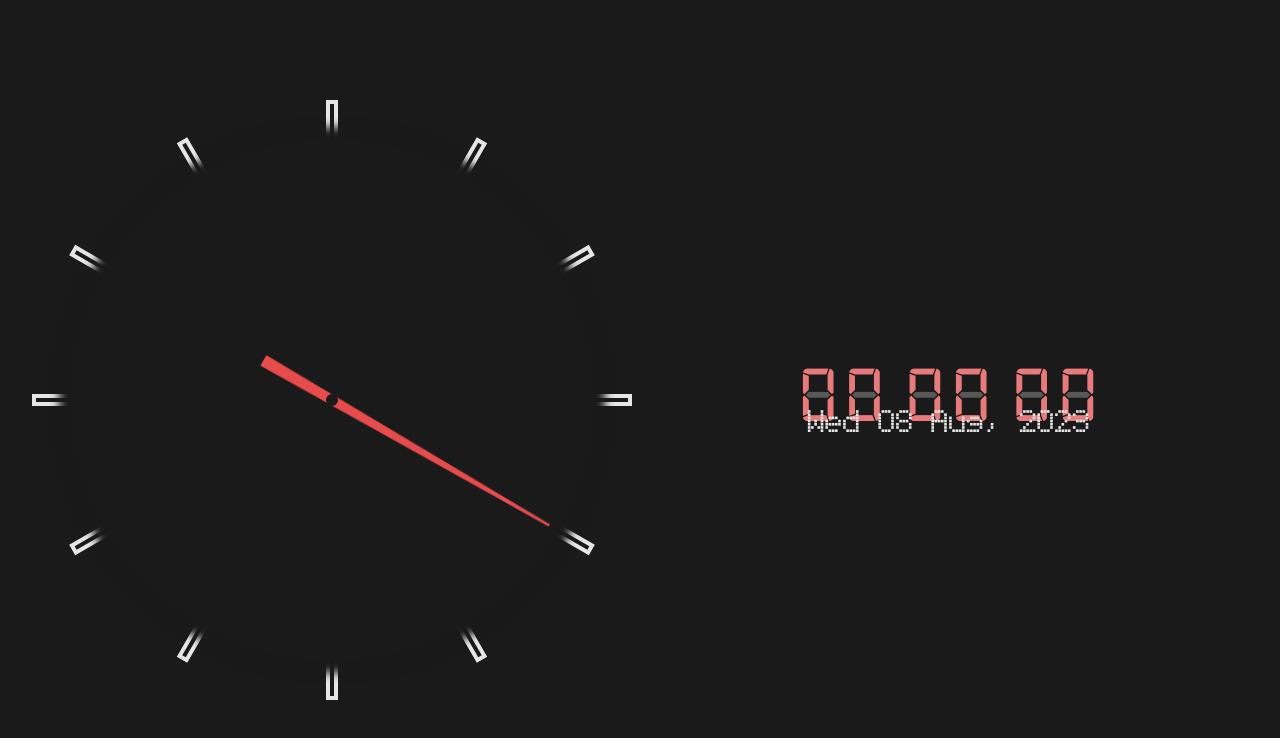
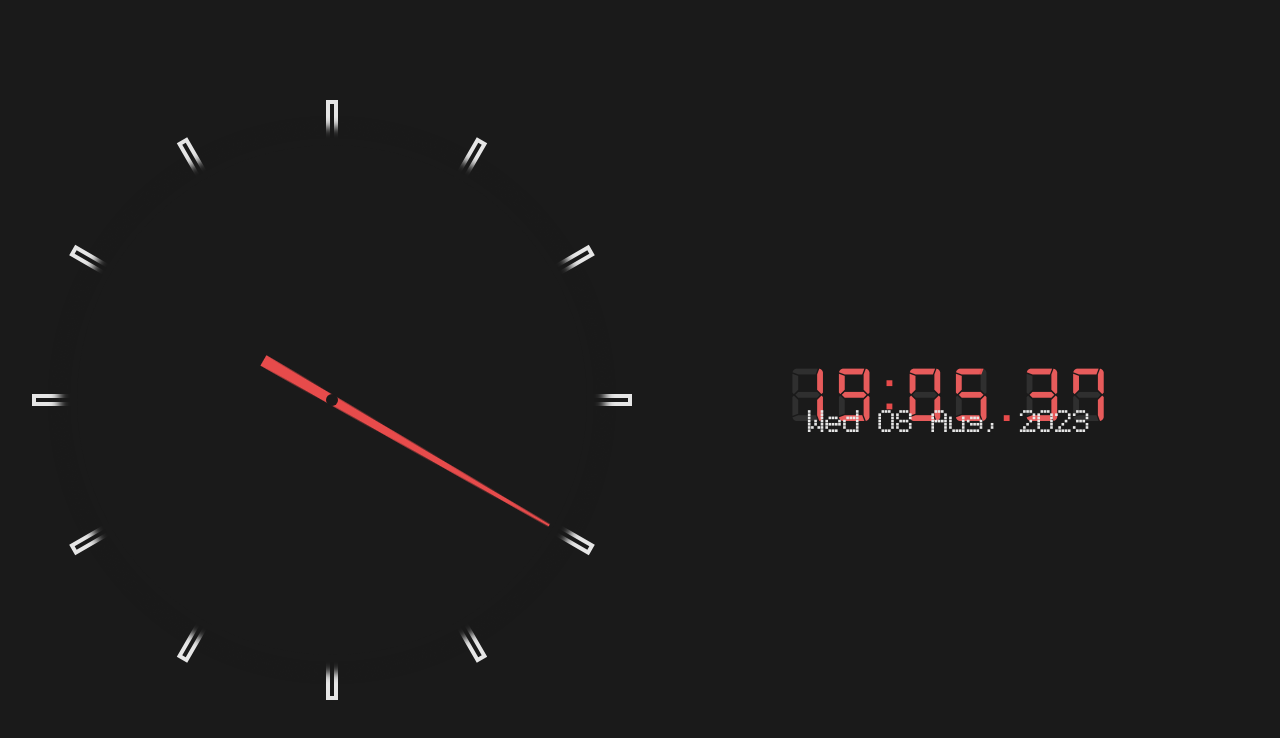
Before and after one commit to wilian05012/HtmlClock, a website built with webpack: page index.html in a window 1280 px wide. Built offline with nearby package versions, Linux system fonts and the light colour scheme.

Commit message:
animating digital clock

```diff
--- a/index.html
+++ b/index.html
@@ -21,32 +21,35 @@
                 <div id="digitalDisplay" class="digital fs-5x fg-accent1">
                     <div> <!-- Hours -->
                         <div class="digit">
-                            <div>0</div>
                             <div>8</div>
+                            <div id="hour1">0</div>
+                        </div>
+
+                        <div class="digit">
+                            <div>8</div>
+                            <div id="hour2">0</div>
+                        </div>
+                    </div>
+                    <div class="separator blinking">:</div>
+                    <div> <!-- Minutes -->
+                        <div class="digit">
+                            <div>8</div>
+                            <div id="min1">0</div>
                         </div>
                         <div class="digit">
-                            <div>0</div>
                             <div>8</div>
+                            <div id="min2">0</div>
                         </div>
                     </div>
-                    <div> <!-- Minutes -->
+                    <div class="separator">.</div>
+                    <div> <!-- Seconds -->
                         <div class="digit">
-                            <div>0</div>
                             <div>8</div>
+                            <div id="sec1">0</div>
                         </div>
                         <div class="digit">
-                            <div>0</div>
                             <div>8</div>
-                        </div>
-                    </div>
-                    <div> <!-- Seconds -->
-                        <div class="digit">
-                            <div>0</div>
-                            <div>8</div>
-                        </div>
-                        <div class="digit">
-                            <div>0</div>
-                            <div>8</div>
+                            <div id="sec2">0</div>
                         </div>
                     </div>
                 </div>
--- a/src/classes/clock.ts
+++ b/src/classes/clock.ts
@@ -2,13 +2,39 @@ import { Observable, interval } from 'rxjs';
 
 export class Clock {
     private oscillator :Observable<number>;
+
+    private updateDigitalClock(value :Date) :void {
+        const hours :string[]   = value.getHours().toString().split('');
+        const minutes :string[] = value.getMinutes().toString().split('');
+        const secs :string[]    = value.getSeconds().toString().split('');
+
+        const hoursElem1 :HTMLDivElement = document.getElementById('hour1') as HTMLDivElement;
+        const hoursElem2 :HTMLDivElement = document.getElementById('hour2') as HTMLDivElement;
+
+        const minsElem1 :HTMLDivElement = document.getElementById('min1') as HTMLDivElement;
+        const minsElem2 :HTMLDivElement = document.getElementById('min2') as HTMLDivElement;
+
+        const secsElem1 :HTMLDivElement = document.getElementById('sec1') as HTMLDivElement;
+        const secsElem2 :HTMLDivElement = document.getElementById('sec2') as HTMLDivElement;
+
+        hoursElem1.textContent = (hours.length === 2) ? hours[0] : '0';
+        hoursElem2.textContent = (hours.length === 2) ? hours[1] : hours[0];
+
+        minsElem1.textContent = (minutes.length == 2) ? minutes[0] : '0';
+        minsElem2.textContent = (minutes.length == 2) ? minutes[1] : minutes[0];
+
+        secsElem1.textContent = (secs.length == 2) ? secs[0] : '0';
+        secsElem2.textContent = (secs.length == 2) ? secs[1] : secs[0];
+    }
+
+
     constructor() {
         this.oscillator = interval(1000);
 
         let subscription = this.oscillator.subscribe((value: number) => {
-            // update clocks
+           const currentTime :Date = new Date(); // update clocks
 
-            console.log(value);
+           this.updateDigitalClock(currentTime);
         });
 
     }
--- a/src/styles/index.scss
+++ b/src/styles/index.scss
@@ -94,14 +94,26 @@ body {
     & > * {
         grid-area: a1;
     }
+    & > div:first-child {
+        opacity: 0.1;
+        color: map-get($map: $palette, $key: 'fg-light');
+    }
     & > div:last-child {
-        opacity: 0.3;
-        color: map-get($map: $palette, $key: 'fg-light');
+        opacity: 1;
+        color: map-get($map: $palette, $key: 'accent1');
     }
 }
 
+.separator { margin-inline: -25px; }
+.blinking { animation: blink 1s linear infinite; }
+
 #dateDisplay {
     text-align: center;
+}
+
+@keyframes blink {
+    10% { opacity: 0; }
+    75% { opacity: 1; }
 }
 
 @keyframes full-turn {
```
